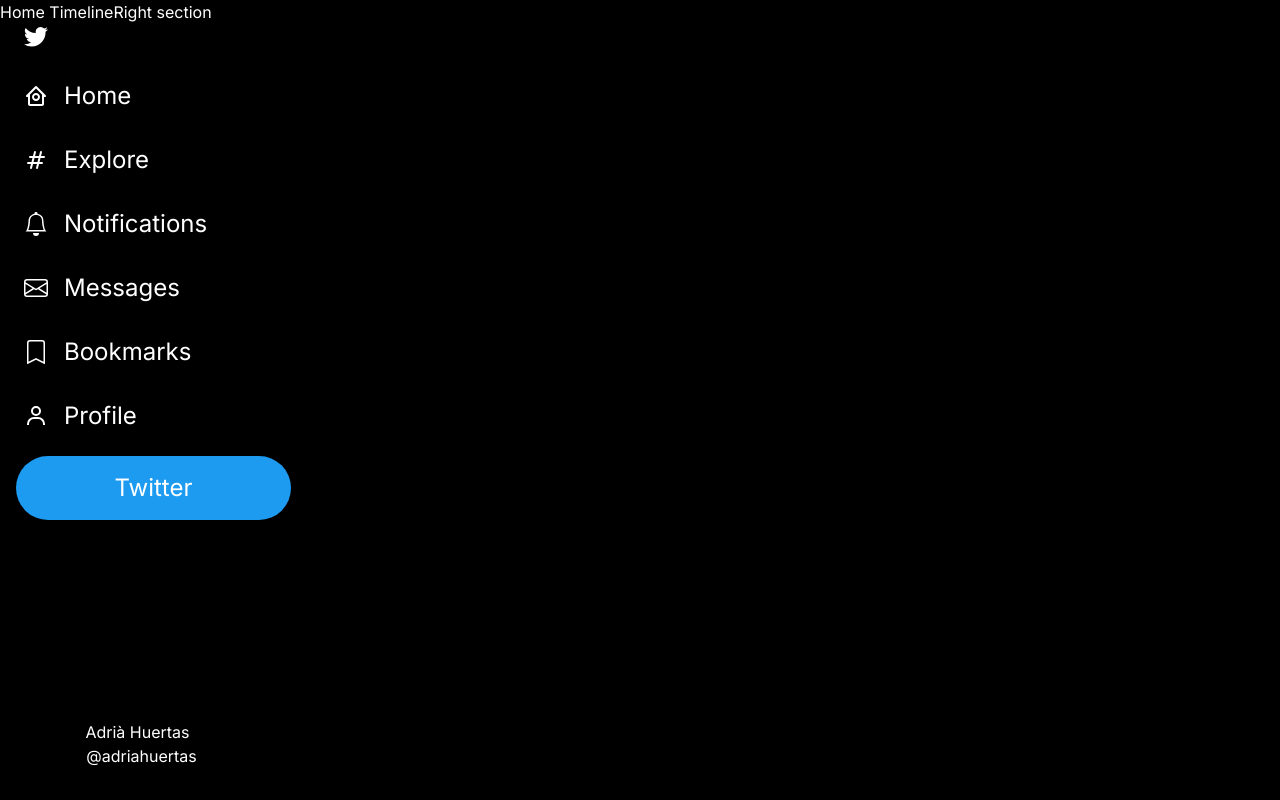
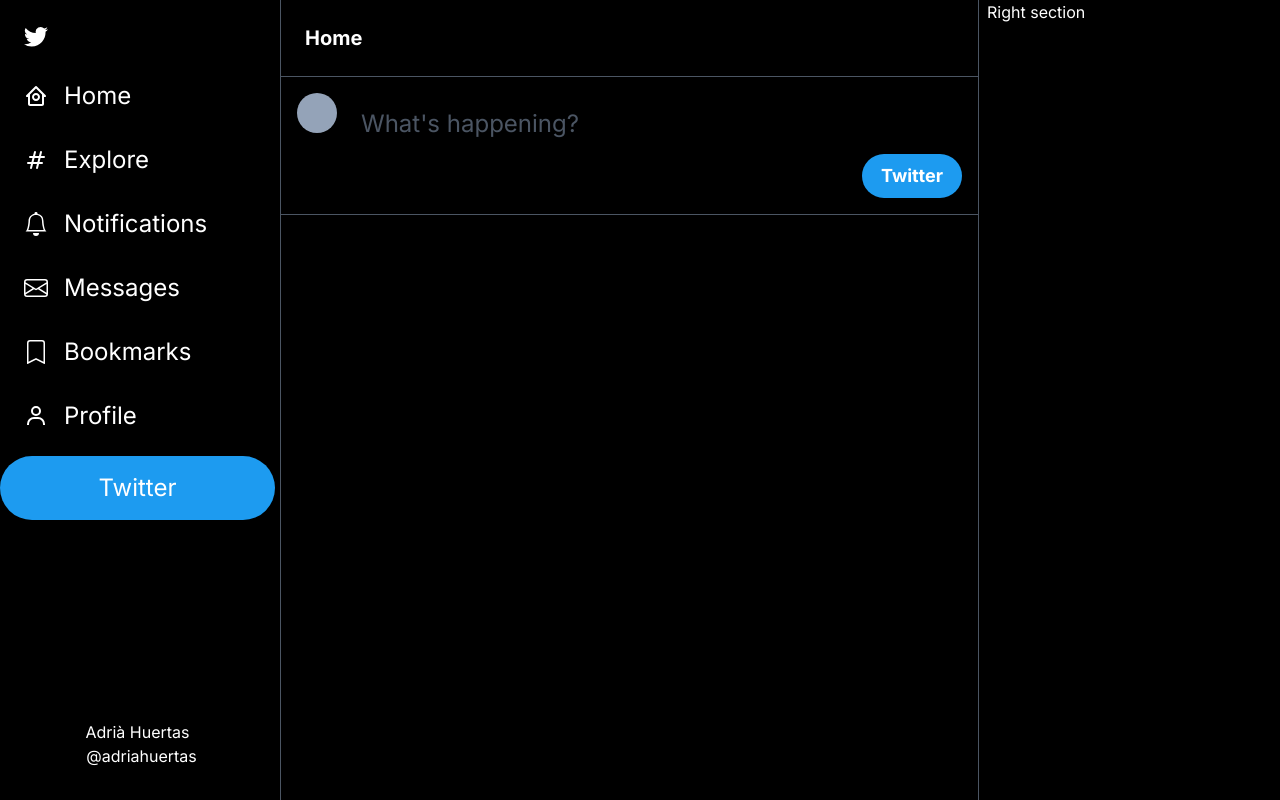
Before and after one commit to adriahuertas/twitter-clone, a Next.js app: page / in a window 1280 px wide. Built offline with nearby package versions, Linux system fonts and the light colour scheme.

Commit message:
Created Home heading and input from main component

```diff
--- a/src/app/components/LeftSidebar.tsx
+++ b/src/app/components/LeftSidebar.tsx
@@ -50,7 +50,7 @@
             </Link>
           ))
         }
-        <button className="w-full rounded-full bg-primary p-4 m-4 text-2xl text-center hover:bg-opacity-70 transition duration-200">
+        <button className="w-full rounded-full bg-primary p-4 text-2xl text-center hover:bg-opacity-70 transition duration-200">
           Twitter
         </button>
       </div>
--- a/src/app/page.tsx
+++ b/src/app/page.tsx
@@ -6,7 +6,25 @@
       <div className="max-w-screen-xl w-full h-full flex relative">
         {/* Left sidebar / header */}
         <LeftSidebar />
-        <div>Home Timeline</div>
+        <main className="ml-[280px] flex w-[699px] mx-2 h-full min-h-screen flex-col border-l-[0.5px] border-r-[0.5px] border-gray-600">
+          <h1 className="text-xl font-bold  p-6">Home</h1>
+          <div className='border-t-[0.5px] border-b-[0.5px] px-4 flex items-stretch py-4 space-x-2 border-gray-600  relative'>
+            <div className="w-10 h-10 bg-slate-400 rounded-full flex-none"></div>
+            <div className="flex flex-col w-full h-full">
+              <input type="text" placeholder="What's happening?" className='w-full h-full text-2xl placeholder:text-gray-600 border-b-[0.5px] bg-transparent outline-none border-none p-4 border-gray-600' />
+
+              <div className="w-full justify-between items-center flex">
+                <div></div>
+                <div className="w-full max-w-[100px]">
+                  <button className="rounded-full bg-primary px-4 py-2 text-lg w-full font-bold text-center hover:bg-opacity-70 transition duration-200">
+                    Twitter
+                  </button>
+                </div>
+              </div>
+
+            </div>
+          </div>
+        </main>
         <div>Right section</div>
       </div>
     </div>
```
